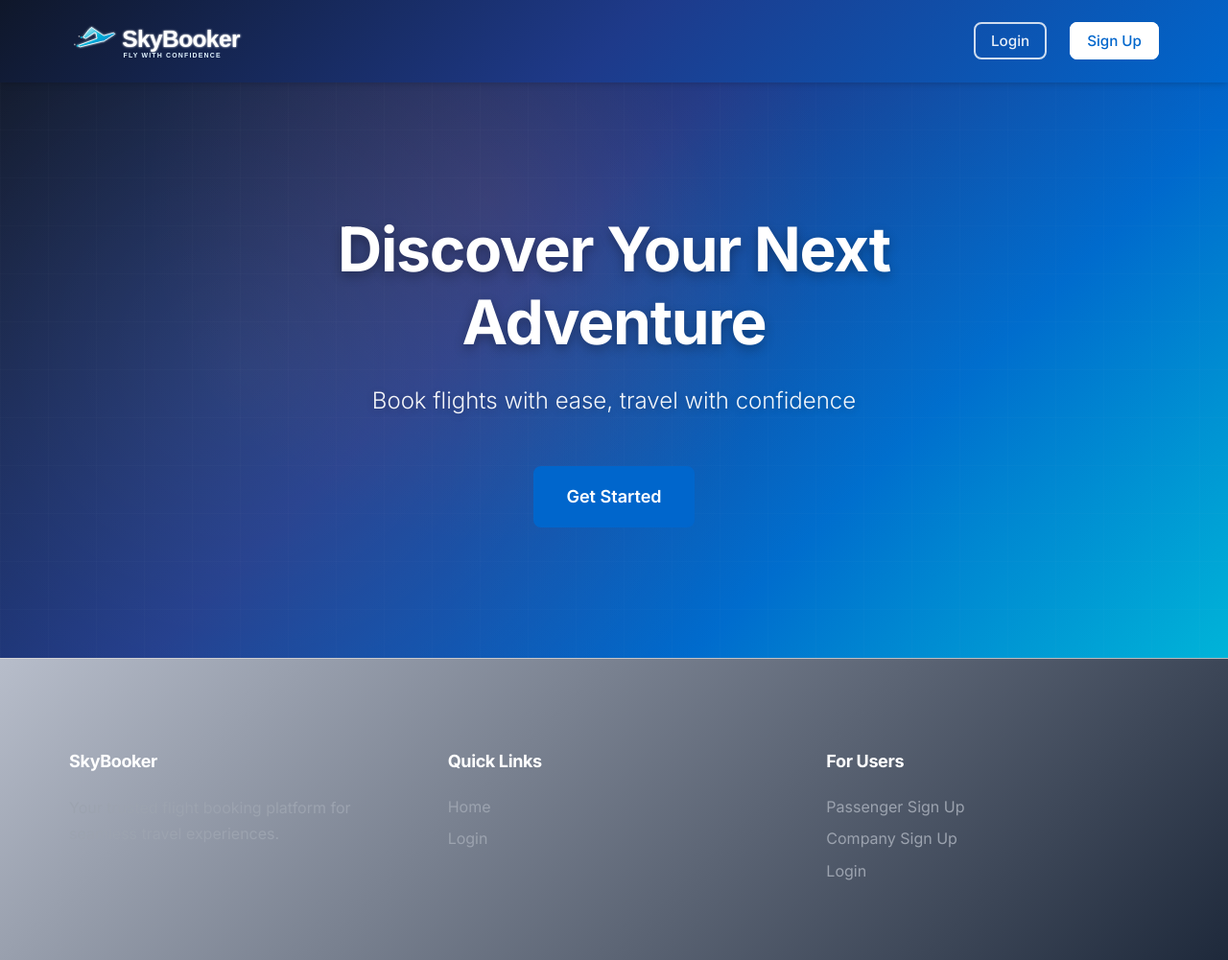
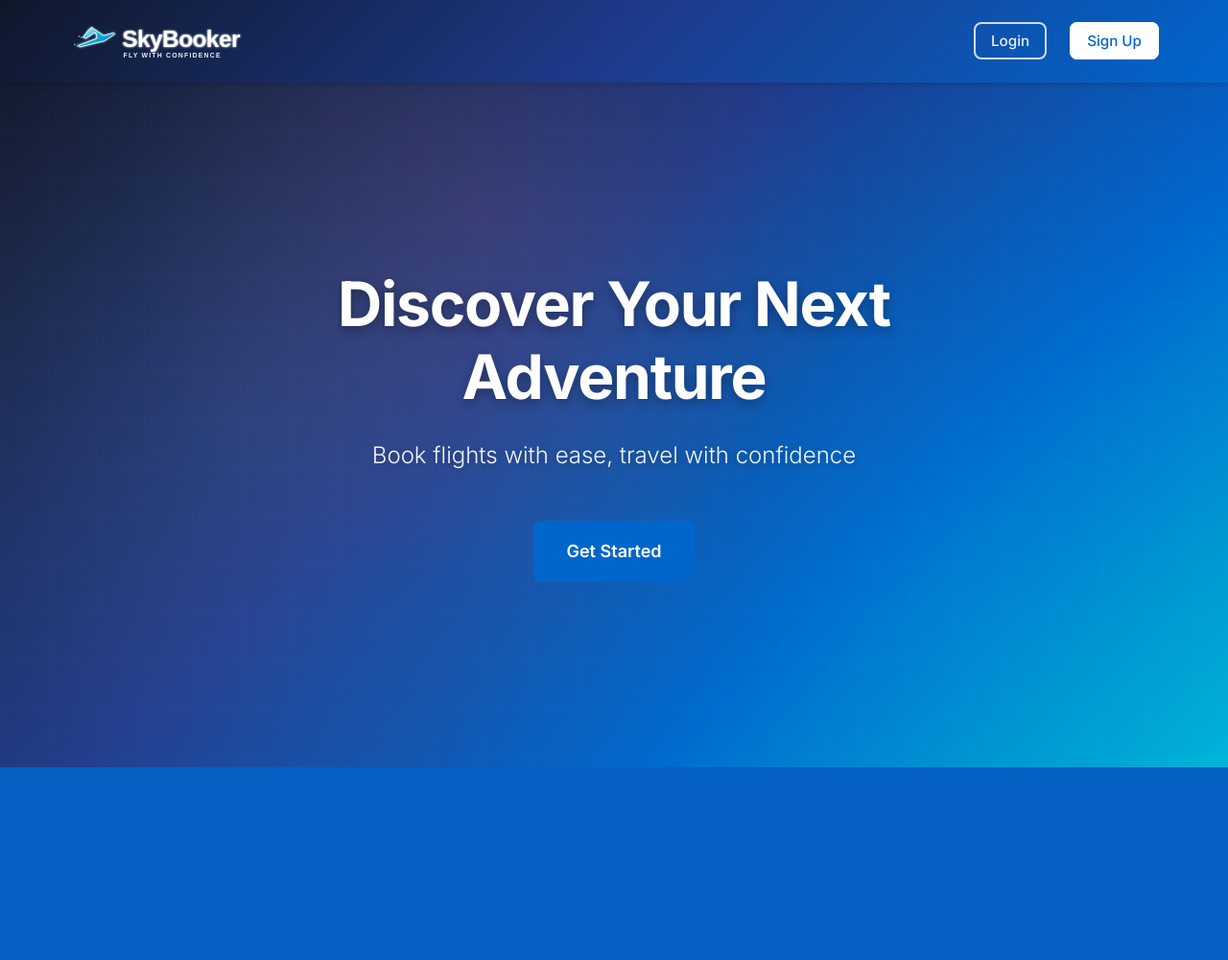
Before and after one commit to aalhabibi/flight-booking-website-uni, a PHP site: page / in a window 1280 px wide. Shown: the whole page at 96% size. After the commit the page ends 800 px from the top, so only its background shows below. Run offline with PHP 8.4, Linux system fonts and the light colour scheme.

Commit message:
Update home page: remove footer, set 100vh hero with no scrolling and better centering

```diff
--- a/FrontEnd/css/main.css
+++ b/FrontEnd/css/main.css
@@ -2,21 +2,28 @@
    Flight Booking System - Main Styles
    Modern, Clean & User-Friendly Design
    =================================== */
-   /* Google Inter Font - Professional Airline Look */
-@import url('https://fonts.googleapis.com/css2?family=Inter:wght@300;400;500;600;700&display=swap');
+/* Google Inter Font - Professional Airline Look */
+@import url("https://fonts.googleapis.com/css2?family=Inter:wght@300;400;500;600;700&display=swap");
 
 /* Apply Inter to entire site */
 * {
-  font-family: 'Inter', -apple-system, BlinkMacSystemFont, 'Segoe UI', Roboto, sans-serif !important;
+  font-family: "Inter", -apple-system, BlinkMacSystemFont, "Segoe UI", Roboto,
+    sans-serif !important;
 }
 
 /* Typography refinements for flight booking */
-h1, h2, h3, h4, h5, h6 {
+h1,
+h2,
+h3,
+h4,
+h5,
+h6 {
   font-weight: 600;
   letter-spacing: -0.02em;
 }
 
-.flight-title, .btn {
+.flight-title,
+.btn {
   font-weight: 500;
 }
 
@@ -24,7 +31,6 @@ body {
   font-weight: 400;
   line-height: 1.6;
 }
-
 
 /* Color Palette - Flight Theme */
 :root {
@@ -114,6 +120,10 @@ body {
   background-color: var(--gray-50);
 }
 
+body.home-page {
+  overflow: hidden;
+}
+
 a {
   text-decoration: none;
   color: inherit;
@@ -499,12 +509,11 @@ p {
 
 .hero {
   position: relative;
-  min-height: 600px;
+  height: calc(100vh - 86px);
   display: flex;
   align-items: center;
   justify-content: center;
   color: var(--white);
-  padding: var(--spacing-2xl) 0;
   overflow: hidden;
 }
 
@@ -599,7 +608,6 @@ p {
   margin-top: var(--spacing-xl);
 }
 
-
 .footer {
   background: linear-gradient(135deg, #b7bdca 0%, #1e293b 100%);
   color: var(--gray-400);
--- a/FrontEnd/index.html
+++ b/FrontEnd/index.html
@@ -9,7 +9,7 @@
     <link rel="stylesheet" href="https://code.jquery.com/ui/1.13.2/themes/base/jquery-ui.css">
 </head>
 
-<body>
+<body class="home-page">
     <!-- Navigation -->
     <nav class="navbar">
         <div class="container">
@@ -43,33 +43,6 @@
         </div>
     </section>
 
-
-    <!-- Footer -->
-    <footer class="footer">
-        <div class="container">
-            <div class="footer-content">
-                <div class="footer-section">
-                    <h3>SkyBooker</h3>
-                    <p>Your trusted flight booking platform for seamless travel experiences.</p>
-                </div>
-                <div class="footer-section">
-                    <h4>Quick Links</h4>
-                    <ul>
-                        <li><a href="#home">Home</a></li>
-                        <li><a href="login.html">Login</a></li>
-                    </ul>
-                </div>
-                <div class="footer-section">
-                    <h4>For Users</h4>
-                    <ul>
-                        <li><a href="register.html?type=passenger">Passenger Sign Up</a></li>
-                        <li><a href="register.html?type=company">Company Sign Up</a></li>
-                        <li><a href="login.html">Login</a></li>
-                    </ul>
-                </div>
-        </div>
-    </footer>
-
     <script src="https://code.jquery.com/jquery-3.6.0.min.js"></script>
     <script src="https://code.jquery.com/ui/1.13.2/jquery-ui.min.js"></script>
     <script src="js/main.js"></script>
```
